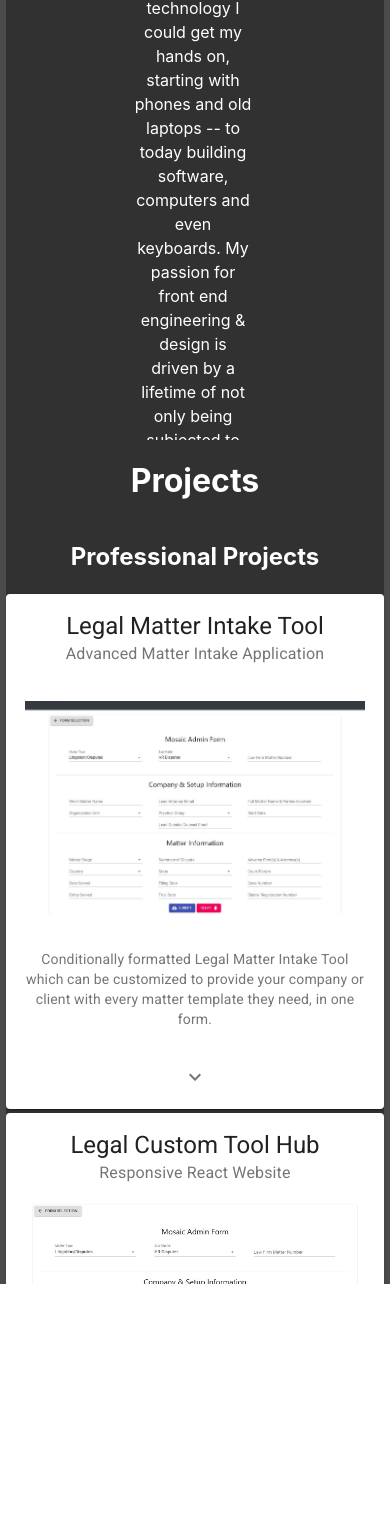
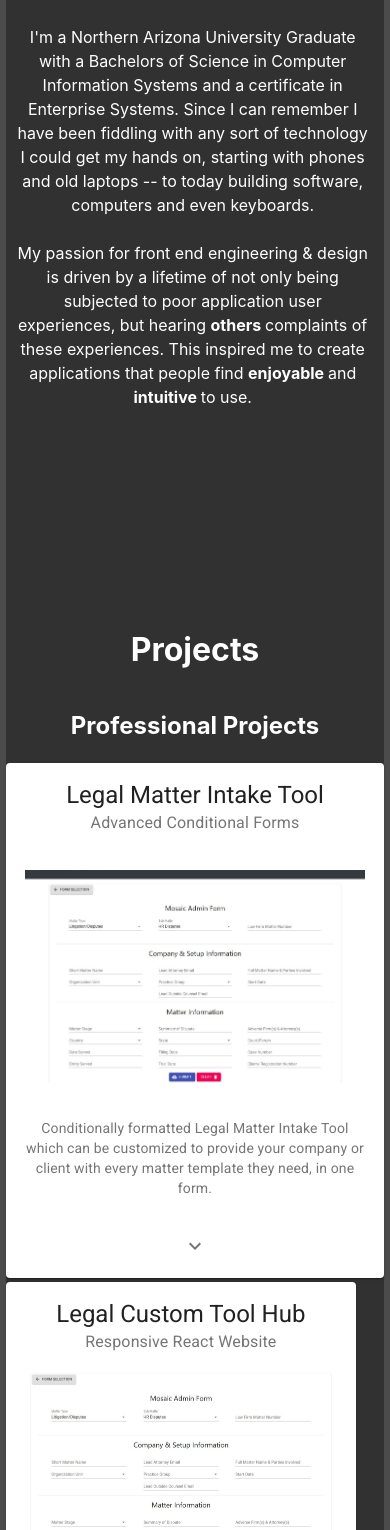
Before and after one commit to jAtlasCode/Portfolio, a React (Create React App) app: page / in a window 390 px wide. Shown: the part 1248-2778 px from the top of the page. Before the commit the page ends 2532 px from the top, so only its background shows below. Built offline with nearby package versions, Linux system fonts and the light colour scheme.

Commit message:
mobile fixes

```diff
--- a/src/App.css
+++ b/src/App.css
@@ -23,8 +23,6 @@ html {
   align-content: center;
   justify-content: center;
   text-align: center;
-
-
   color: white;
   background-color: rgb(49, 49, 49);
 }
@@ -103,11 +101,43 @@ html {
 
 
 
-@media (max-width: 768px) {
+@media (max-width: 740px) {
   .ProProjectContent {
     flex-direction: column;
   }
-}
+  .Intro {
+    height: 120vh;
+  }
+  .AboutMe {
+    width: 100vw;
+    height: 90vh;
+    margin-left: 3%;
+    display: inline-block;
+    text-align: center;
+    justify-content: center;
+    align-items: center;
+    align-content: center;
+    /* word-wrap: normal; */
+  }
+  .AboutMe p {
+    width: 90vw;
+    height: 100vh;
+  }
+  .App {
+    height: 100%;
+    align-items: center;
+    }
+    p {
+      text-align: center;
+    }
+    .Projects {
+      height: 250vh;
+    }
+
+    #matterIntake {
+      /* height: 300px; */
+    }
+  }
 
 
 .Projects ul {
--- a/src/App.js
+++ b/src/App.js
@@ -10,27 +10,22 @@ import MatterIntake from "./components/ProjectCards/MatterIntake";
 import LegalHub from "./components/ProjectCards/LegalHub";
 // import 'bootstrap/dist/css/bootstrap.min.css';
 
-import {useStateValue} from './state'
+import { useStateValue } from "./state";
 
-const scrollToRef = ref => window.scrollTo(0, ref.current.offsetTop);
+const scrollToRef = (ref) => window.scrollTo(0, ref.current.offsetTop);
 
-const useStyles = makeStyles(theme => ({
+const useStyles = makeStyles((theme) => ({
   gridItem: {
-    height: "100%"
+    height: "100%",
   },
   gridContainer: {
     height: "100%",
-    marginTop: "5vh"
-  }
+    marginTop: "5vh",
+  },
 }));
 
-
-
-
-
 function App() {
-
-const [{theme}, dispatch] = useStateValue()
+  const [{ theme }, dispatch] = useStateValue();
 
   const classes = useStyles();
   const aboutRef = useRef(null);
@@ -47,20 +42,17 @@ const [{theme}, dispatch] = useStateValue()
     scrollToRef(projectsRef);
   };
 
-
   const handle = () => {
-
-    dispatch({type: 'editTheme', theme: { mode: 'dark'}})
+    dispatch({ type: "editTheme", theme: { mode: "dark" } });
     console.log(theme);
-
-  }
+  };
 
   return (
     <>
       <Router>
         <div className="App" style={theme.app}>
           <div className="Intro" ref={aboutRef}>
-            <div className="IntroContent" >
+            <div className="IntroContent">
               <h1 style={theme}>Joseph Atlas</h1>
               <h2>Front End Software Engineer</h2>
               <div className="NavButtons">
@@ -88,18 +80,20 @@ const [{theme}, dispatch] = useStateValue()
             <div className="AboutMe">
               <p>
                 My name is Joseph Atlas and I'm currently a full stack software
-                engineer in Flagstaff, Arizona. Although my passion resides in
+                engineer in Goodyear, Arizona. Although my passion resides in
                 front end engineering & design, I am experienced and enjoy
                 working with the full stack in which formulates today's
-                software. I'm a Northern Arizona University Graduate with a
+                software. <br />
+                <br /> I'm a Northern Arizona University Graduate with a
                 Bachelors of Science in Computer Information Systems and a
                 certificate in Enterprise Systems. Since I can remember I have
                 been fiddling with any sort of technology I could get my hands
                 on, starting with phones and old laptops -- to today building
-                software, computers and even keyboards. My passion for front end
-                engineering & design is driven by a lifetime of not only being
-                subjected to poor application user experiences, but hearing{" "}
-                <strong>others </strong>
+                software, computers and even keyboards. <br />
+                <br />
+                My passion for front end engineering & design is driven by a
+                lifetime of not only being subjected to poor application user
+                experiences, but hearing <strong>others </strong>
                 complaints of these experiences. This inspired me to create
                 applications that people find <strong>enjoyable </strong>
                 and <strong>intuitive </strong> to use.
--- a/src/components/ProjectCards/LegalHub.js
+++ b/src/components/ProjectCards/LegalHub.js
@@ -17,6 +17,7 @@ import ExpandMoreIcon from "@material-ui/icons/ExpandMore";
 const useStyles = makeStyles(theme => ({
   root: {
     maxWidth: 400,
+    minWidth: 350,
     maxHeight: 400,
     marginTop: '1%'
   },
@@ -68,7 +69,7 @@ export default function LegalHub() {
           />
           <CardContent>
             <Typography variant="body2" color="textSecondary" component="p">
-              Website made using React. Website made using React. Website made using React.
+              Website made using React.
             </Typography>
           </CardContent>
           <CardActions disableSpacing>
--- a/src/components/ProjectCards/MatterIntake.js
+++ b/src/components/ProjectCards/MatterIntake.js
@@ -70,7 +70,7 @@ export default function MatterIntake() {
           // action={
           // }
           title="Legal Matter Intake Tool"
-          subheader="Advanced Matter Intake Application"
+          subheader="Advanced Conditional Forms"
         />
         <CardMedia
           className={classes.media}
```
